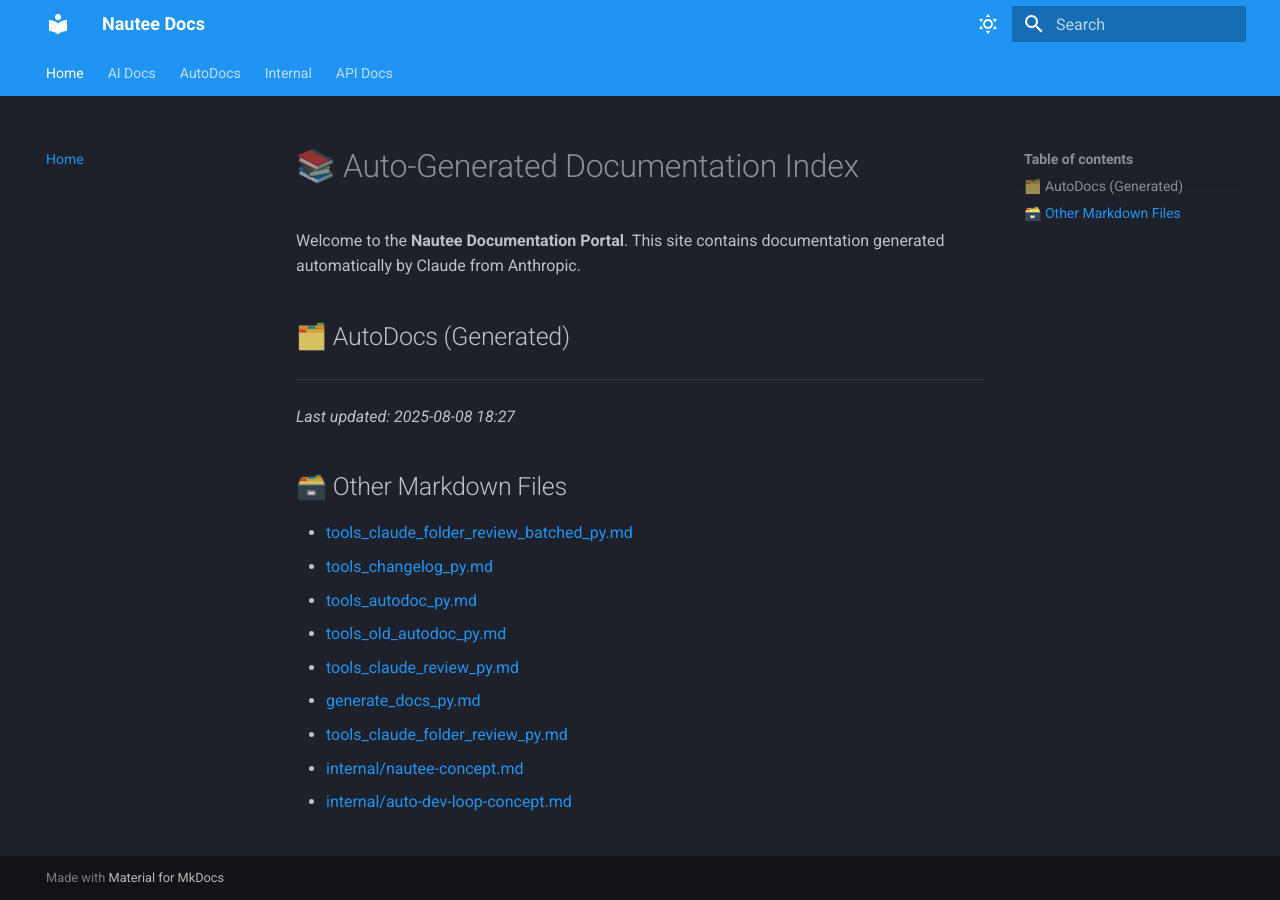
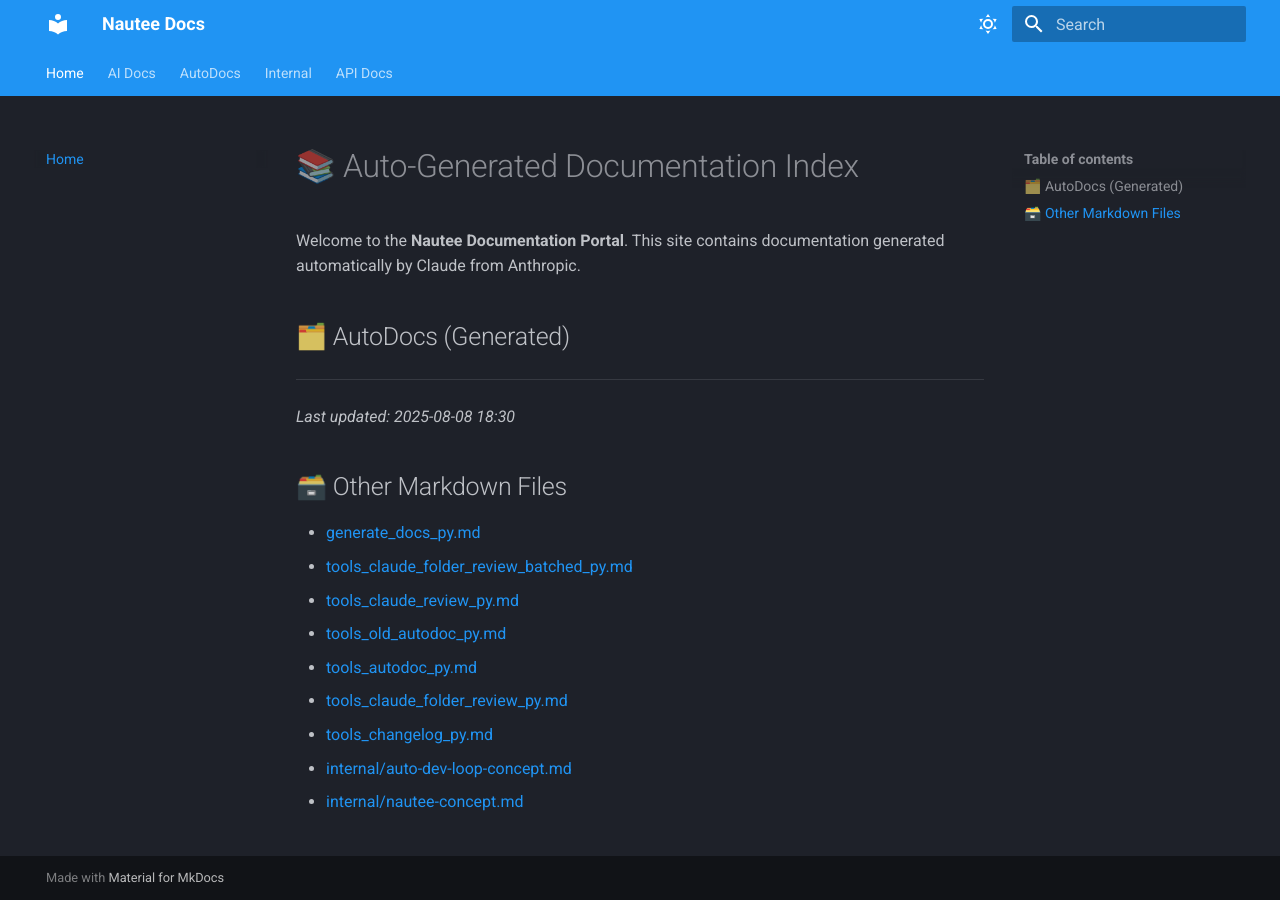
Before and after one commit to 48Nauts-Operator/nautee, an MkDocs documentation site: the page built from docs/index.md, in a window 1280 px wide. Built offline with MkDocs 1.6.1 and Material for MkDocs 9.7.7, drawn with Linux system fonts in a browser that asks for light colours.

```diff
--- a/docs/index.md
+++ b/docs/index.md
@@ -7,16 +7,16 @@ Welcome to the **Nautee Documentation Portal**. This site contains documentation
 
 ---
 
-_Last updated: 2025-08-08 18:27_
+_Last updated: 2025-08-08 18:30_
 
 ## 🗃️ Other Markdown Files
 
+- [generate_docs_py.md](generate_docs_py.md)
 - [tools_claude_folder_review_batched_py.md](tools_claude_folder_review_batched_py.md)
+- [tools_claude_review_py.md](tools_claude_review_py.md)
+- [tools_old_autodoc_py.md](tools_old_autodoc_py.md)
+- [tools_autodoc_py.md](tools_autodoc_py.md)
+- [tools_claude_folder_review_py.md](tools_claude_folder_review_py.md)
 - [tools_changelog_py.md](tools_changelog_py.md)
-- [tools_autodoc_py.md](tools_autodoc_py.md)
-- [tools_old_autodoc_py.md](tools_old_autodoc_py.md)
-- [tools_claude_review_py.md](tools_claude_review_py.md)
-- [generate_docs_py.md](generate_docs_py.md)
-- [tools_claude_folder_review_py.md](tools_claude_folder_review_py.md)
+- [internal/auto-dev-loop-concept.md](internal/auto-dev-loop-concept.md)
 - [internal/nautee-concept.md](internal/nautee-concept.md)
-- [internal/auto-dev-loop-concept.md](internal/auto-dev-loop-concept.md)
```
